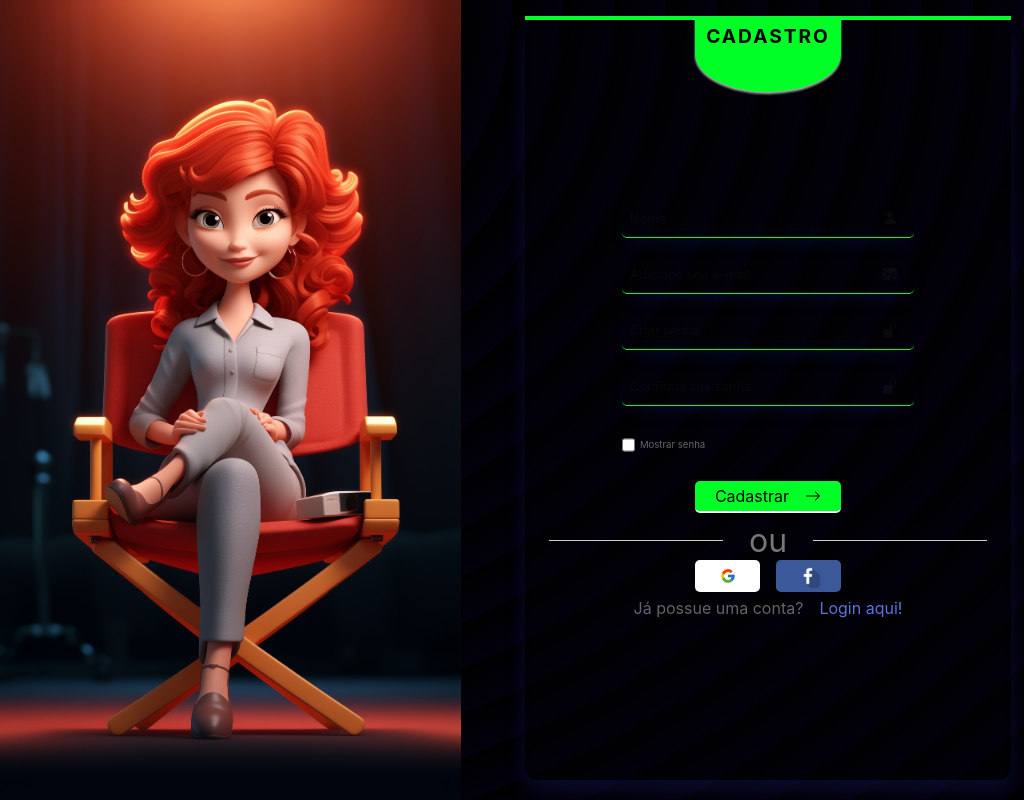
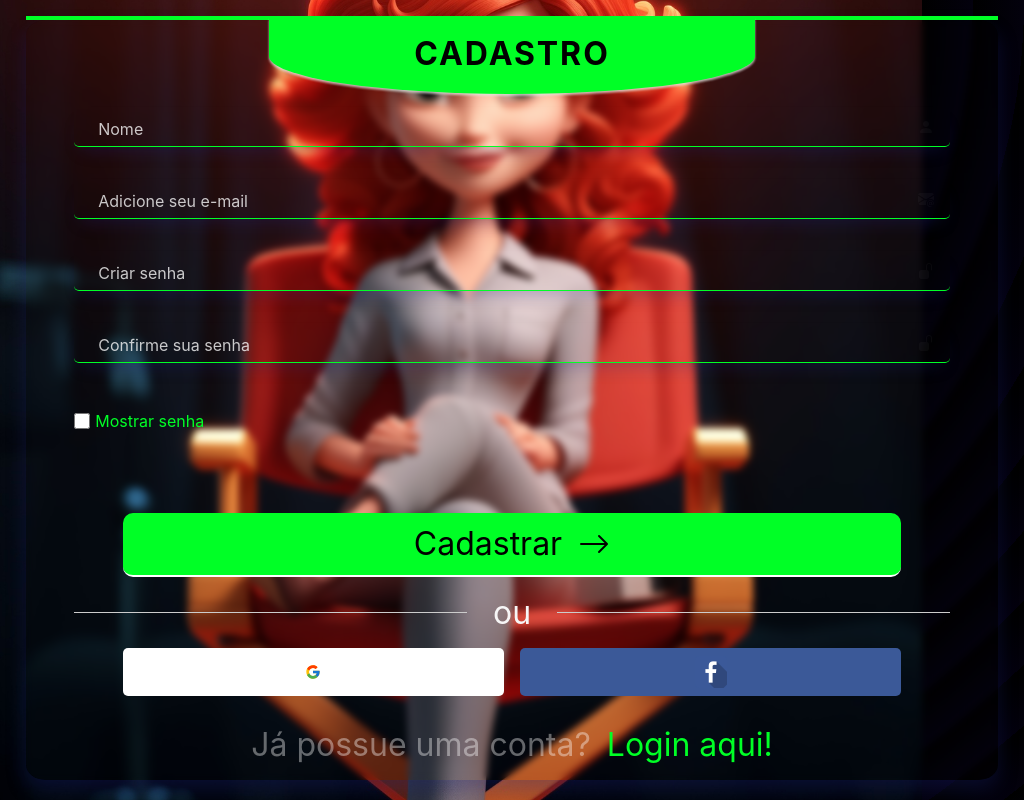
Before and after one commit to geilsonfreire/nft_collection, a React (Vite) app: page /Register in a window 1024 px wide. Built offline with nearby package versions, Linux system fonts and the light colour scheme; no server answers.

Commit message:
Refactorizar estilos CSS para responsividade e tamanho de fonte consistente

```diff
--- /dev/null
+++ b/src/pages/login/@register.css
@@ -0,0 +1,191 @@
+/* Media Query para dispositivos menores que 480px */
+@media (max-width: 480px) {
+    .RegisterContainerLeft {
+        position: relative;
+        width: 100%;
+    }
+
+    .RegisterConatinerRight {
+        width: 100%;
+        position: absolute;
+        z-index: 1;
+    }
+
+    .RegisterConatinerRight .RegisterHeader {
+        width: 50%;
+        top: -5px;
+    }
+
+    .FormRegister {
+        width: 100%;
+        padding: 5%;
+        gap: 1rem;
+    }
+
+    .FormRegister input::placeholder {
+        color: #ffffffc5;
+    }
+}
+
+/* Media Query para dispositivos entre 481px e 768px */
+@media (min-width: 481px) and (max-width: 768px) {
+    .RegisterContainerLeft {
+        position: relative;
+        width: 100%;
+    }
+
+    .RegisterConatinerRight {
+        width: 100%;
+        position: absolute;
+        z-index: 1;
+    }
+
+    .RegisterConatinerRight .RegisterHeader {
+        width: 50%;
+        top: -2px;
+    }
+
+    .RegisterConatinerRight .RegisterHeader span {
+        margin-top: 1rem;
+        font-size: 2rem;
+    }
+
+    .FormRegister {
+        width: 100%;
+        padding: 5%;
+        gap: 1rem;
+    }
+
+    .FormRegister input {
+        font-size: 1rem;
+    }
+
+    .FormRegister input::placeholder {
+        color: #ffffffc5;
+        font-size: 1rem;
+    }
+
+
+    .BtnRegister {
+        height: 4rem;
+        margin: 1rem;
+        border-radius: 10px;
+        font-size: 2rem;
+    }
+
+    .DividerText {
+        font-size: 2rem;
+        margin: 0 1rem;
+    }
+
+    .SocialRegister {
+        gap: 1rem;
+        width: 80%;
+        height: 3rem;
+        margin: 1rem;
+    }
+
+    .BtnGoogleRegister,
+    .BtnFacebookRegister {
+        height: 3rem;
+    }
+
+    .BtnFacebookRegister img {
+        width: 2rem;
+        height: 2rem;
+    }
+
+    .RegisterFooter {
+        margin-top: 1rem;
+        font-size: 2rem;
+    }
+}
+
+/* Media Query para dispositivos entre 769px e 1024px */
+@media (min-width: 769px) and (max-width: 1024px) {
+    .RegisterContainerLeft {
+        position: relative;
+        width: 100%;
+    }
+
+    .RegisterConatinerRight {
+        width: 100%;
+        position: absolute;
+        z-index: 1;
+    }
+
+    .RegisterConatinerRight .RegisterHeader {
+        width: 50%;
+        top: -2px;
+    }
+
+    .RegisterConatinerRight .RegisterHeader span {
+        margin-top: 1rem;
+        font-size: 2rem;
+    }
+
+    .FormRegister {
+        width: 100%;
+        padding: 5%;
+        gap: 1rem;
+    }
+
+    .FormRegister input {
+        font-size: 1.5rem;
+
+    }
+
+    .FormRegister input::placeholder {
+        color: #ffffffc5;
+        font-size: 1rem;
+    }
+
+    .CheckBox input[type="checkbox"] {
+        width: 1rem;
+    }
+
+    .CheckBox label {
+        font-size: 1rem;
+    }
+
+
+    .BtnRegister {
+        height: 4rem;
+        margin: 1rem;
+        border-radius: 10px;
+        font-size: 2rem;
+    }
+
+    .DividerText {
+        font-size: 2rem;
+        margin: 0 1rem;
+    }
+
+    .SocialRegister {
+        gap: 1rem;
+        width: 80%;
+        height: 3rem;
+        margin: 1rem;
+    }
+
+    .BtnGoogleRegister,
+    .BtnFacebookRegister {
+        height: 3rem;
+    }
+
+    .BtnFacebookRegister img {
+        width: 2rem;
+        height: 2rem;
+    }
+
+    .RegisterFooter {
+        margin-top: 1rem;
+        font-size: 2rem;
+    }
+}
+
+/* Media Query para dispositivos entre 1025px e 1440px */
+@media (min-width: 1025px) and (max-width: 1440px) {}
+
+/* Media Query para dispositivos maiores que 1440px */
+@media (min-width: 1441px) {}
--- a/src/pages/login/login.css
+++ b/src/pages/login/login.css
@@ -105,7 +105,7 @@
     background: #ffffff00;
     box-shadow: 0 10px 18px -8px rgba(31, 38, 135, 0.3);
     color: #fff;
-    font-size: 1em;
+    font-size: 1rem;
     outline: none;
 }
 
@@ -152,12 +152,11 @@
 .CheckBox label {
     margin: 0;
     font-size: .6em;
-    color: #666;
+    color: #00ff26;
 }
 
 .CheckBox label:hover {
     color: #00ff26;
-    text-decoration: underline;
     cursor: pointer;
 }
 
@@ -166,12 +165,12 @@
     display: flex;
     justify-content: center;
     width: 100%;
-    font-size: .6em;
+    font-size: 1rem;
     color: #00ff26;
 }
 
 .EsqueseuSenha:hover {
-    color: #00ff26;
+    color: #06961c;
     text-decoration: underline;
 }
 
@@ -211,7 +210,6 @@
     align-items: center;
     width: 90%;
     font-size: 1em;
-    color: #ffffff63;
 }
 
 .DividerLine {
@@ -222,7 +220,7 @@
 
 .DividerText {
     padding: 0 10px;
-    color: #777;
+    color: #fffcfc;
 }
 
 /* Redes Sociais */
--- a/src/pages/login/register.css
+++ b/src/pages/login/register.css
@@ -6,19 +6,19 @@
 }
 
 /* Left */
-.RegisterContainer .RegisterContainerLeft {
+.RegisterContainerLeft {
     width: 50%;
     height: 100%;
 }
 
-.RegisterContainer .RegisterContainerLeft img {
+.RegisterContainerLeft img {
     width: 90%;
     height: 100%;
     object-fit: cover;
 }
 
 /* Right */
-.RegisterContainer .RegisterConatinerRight {
+.RegisterConatinerRight {
     width: 50%;
     height: 100%;
     display: flex;
@@ -27,7 +27,7 @@
     position: relative;
 }
 
-.RegisterContainer .RegisterConatinerRight .EntradaRegister {
+.RegisterConatinerRight .EntradaRegister {
     display: flex;
     justify-content: center;
     align-items: center;
@@ -41,7 +41,7 @@
     -webkit-backdrop-filter: blur(3.5px);
 }
 
-.RegisterContainer .RegisterConatinerRight .EntradaRegister::before {
+.RegisterConatinerRight .EntradaRegister::before {
     content: "";
     position: absolute;
     width: 100%;
@@ -54,7 +54,7 @@
 
 
 /* Header */
-.RegisterContainer .RegisterConatinerRight .RegisterHeader {
+.RegisterConatinerRight .RegisterHeader {
     position: absolute;
     background: #00ff26;
     filter: drop-shadow(0px 2px 1px rgba(226, 231, 227, 0.767));
@@ -68,12 +68,12 @@
     align-items: center;
 }
 
-.RegisterContainer .RegisterConatinerRight .RegisterHeader:hover {
+.RegisterConatinerRight .RegisterHeader:hover {
     background: #fff;
 }
 
 
-.RegisterContainer .RegisterConatinerRight .RegisterHeader span {
+.RegisterConatinerRight .RegisterHeader span {
     position: absolute;
     width: 100%;
     height: 10%;
@@ -106,13 +106,14 @@
     background: #ffffff00;
     box-shadow: 0 10px 18px -8px rgba(31, 38, 135, 0.3);
     color: #fff;
-    font-size: 1em;
+    font-size: 1rem;
     outline: none;
 }
 
 .FormRegister input::placeholder {
     color: #ffffff09;
     font-size: .8rem;
+    padding-left: 1rem;
 }
 
 .InputWithIcon {
@@ -153,8 +154,8 @@ form .InputWithIcon:focus-within .InputIcon {
 
 .CheckBox label {
     margin: 0;
-    font-size: .6em;
-    color: #666;
+    font-size: .8rem;
+    color: #00ff26;
 }
 
 .CheckBox label:hover {
@@ -163,28 +164,13 @@ form .InputWithIcon:focus-within .InputIcon {
     cursor: pointer;
 }
 
-/* Esqueceu senha */
-.EsqueseuSenha {
-    display: flex;
-    justify-content: center;
-    width: 100%;
-    margin-top: 1rem;
-    font-size: 1em;
-    color: #ffffff63;
-}
-
-.EsqueseuSenha:hover {
-    color: #5c73db;
-    text-decoration: underline;
-}
-
 /* Button */
 .BtnRegister {
     display: flex;
     justify-content: center;
     align-items: center;
     gap: 1rem;
-    width: 30%;
+    width: 80%;
     height: 2rem;
     margin: .5rem;
     border: none;
@@ -213,9 +199,7 @@ form .InputWithIcon:focus-within .InputIcon {
     justify-content: center;
     align-items: center;
     width: 90%;
-
     font-size: 1em;
-    color: #ffffff63;
 }
 
 .DividerLine {
@@ -226,7 +210,7 @@ form .InputWithIcon:focus-within .InputIcon {
 
 .DividerText {
     padding: 0 10px;
-    color: #777;
+    color: #f7f6f6;
 }
 
 /* Redes Sociais */
@@ -298,36 +282,9 @@ form .InputWithIcon:focus-within .InputIcon {
 }
 
 .RegisterFooter a {
-    color: #5c73db;
+    color: #00ff26;
 }
 
 .LoginFooter a:hover {
     text-decoration: underline;
 }
-
-
-/*  Alet */
-.alert {
-    position: fixed;
-    top: 50%;
-    left: 40%;
-    font-size: .7em;
-    color: red;
-    text-transform: uppercase;
-    letter-spacing: 2px;
-    padding: 8px 15px;
-    z-index: 1000;
-}
-
-
-.success {
-    position: fixed;
-    top: 50%;
-    left: 40%;
-    text-transform: uppercase;
-    letter-spacing: 2px;
-    font-size: .7em;
-    color: #00ff26;
-    padding: 8px 15px;
-    z-index: 1000;
-}
--- a/src/pages/login/register.jsx
+++ b/src/pages/login/register.jsx
@@ -4,6 +4,7 @@ import { Link, useNavigate, useLocation } from 'react-router-dom';
 
 // Import CSS
 import "./register.css";
+import "./@register.css";
 
 // Import Images ou Icons
 import nftlogin from "../../assets/imgs/nftlogin.jpg"; // Import Image from "nftlogin.jpg
@@ -253,4 +254,4 @@ const Register = () => {
 }
 
 
-export default Register; // Export the component
+export default Register;
```
